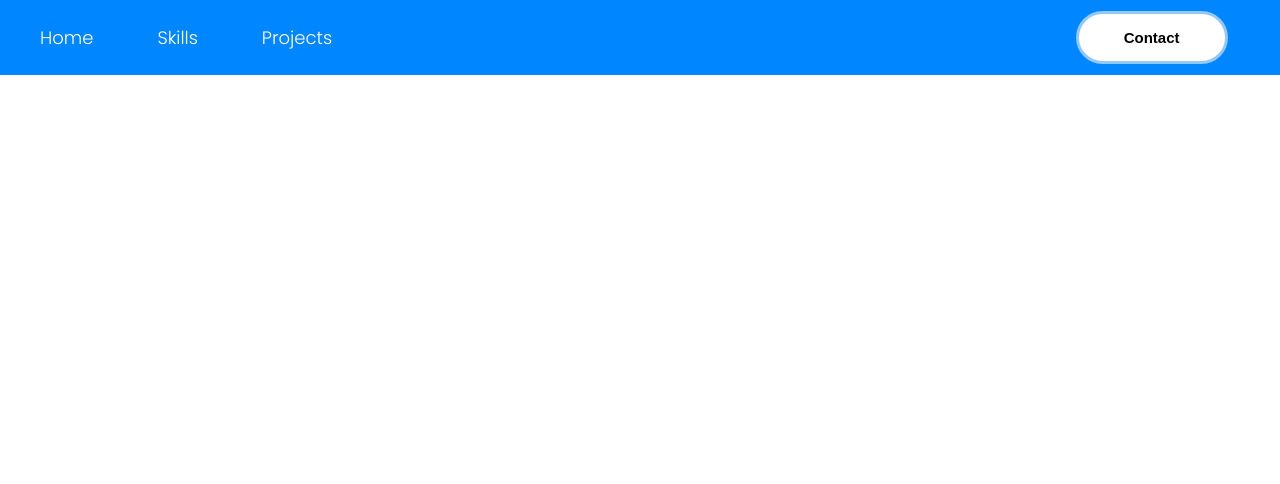
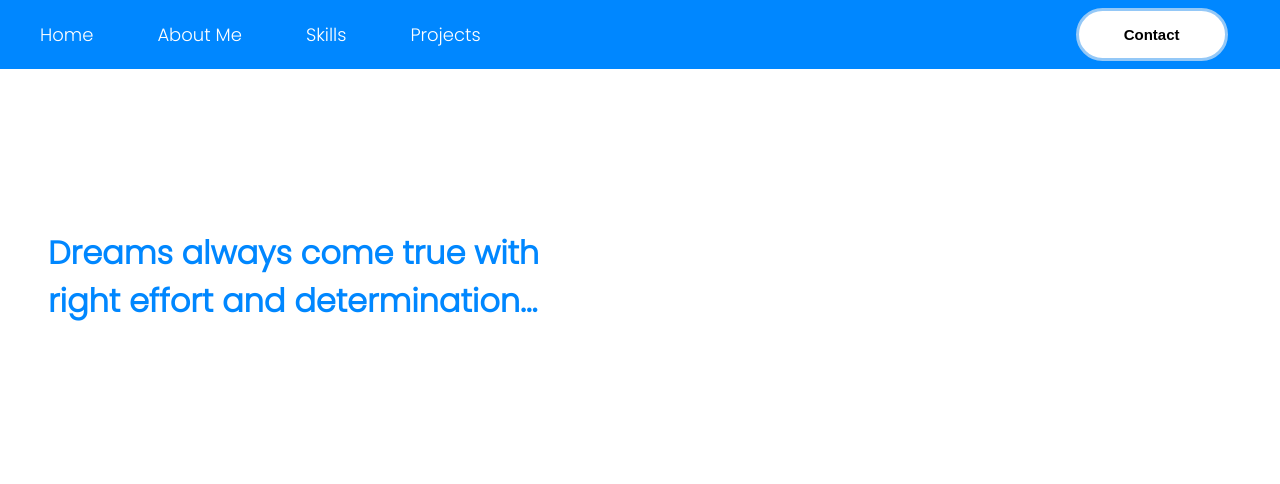
Before and after one commit to nuclearzzet/website, a PHP site: page / in a window 1280 px wide. Shown: the top 484 px of the page. Run offline with PHP 8.4, Linux system fonts and the light colour scheme.

Commit message:
🎨 Improved on UI

```diff
--- a/css/index.css
+++ b/css/index.css
@@ -9,10 +9,10 @@ body{
     justify-content: space-between;
     align-items: center;
     background-color: #0087ff;
-    padding-top: 0.5em;
-    padding-bottom: 0.5em;
+    padding-top: 0.3em;
+    padding-bottom: 0.3em;
 }
-.nav_link a, .btn_contact{
+.nav_link a, .btn_contact, .home{
     font-family: 'Poppins', sans-serif;
     text-decoration: none;
 }
@@ -25,7 +25,7 @@ body{
     font-size: 18px;
     color: #ffffff;
 }
-.nav_link_2, .nav_link_3{
+.nav_link_2, .nav_link_3, .nav_link_4{
     padding-left: 4em;
 }
 .btn_contact button{
@@ -35,8 +35,13 @@ body{
     background-color: white;
     border: 3px solid #94c8f7;
     border-radius: 30px;
-    padding-left: 3em;
-    padding-right: 3em;
-    padding-top: 1em;
-    padding-bottom: 1em;
+    padding: 1em 3em 1em 3em;
 }
+.home{
+    display: flex;
+    flex-direction: column;
+}
+.home h1{
+    margin: 5em 1.5em 5em 1.5em;
+    color: #0087ff;
+}
--- a/index.html
+++ b/index.html
@@ -12,15 +12,29 @@
         <nav class="navbar">
             <ul class="navbar_list">
                 <li class="nav_link nav_link_1"><a href="#">Home</a></li>
-                <li class="nav_link nav_link_2"><a href="#">Skills</a></li>
-                <li class="nav_link nav_link_3"><a href="#">Projects</a></li>
+                <li class="nav_link nav_link_2"><a href="#about">About Me</a></li>
+                <li class="nav_link nav_link_3"><a href="#skills">Skills</a></li>
+                <li class="nav_link nav_link_4"><a href="#projects">Projects</a></li>
             </ul>
             <a href="./contactMe.php" class="btn_contact"><button>Contact</button></a>
         </nav>
     </header>
     <main>
-        <section>
+        <div class="home" id="home">
+            <h1>Dreams always come true with <br> right effort and determination...</h1>
+        </div>
+        <section class="" id="about">
+
         </section>
+        <section class="" id="skills">
+
+        </section>
+        <section class="" id="projects">
+
+        </section>
+        <footer>
+
+        </footer>
     </main>
     <script src="./js/index.js"></script>
 </body>
```
Also changed, not shown: src/inc/footer.php (added).
